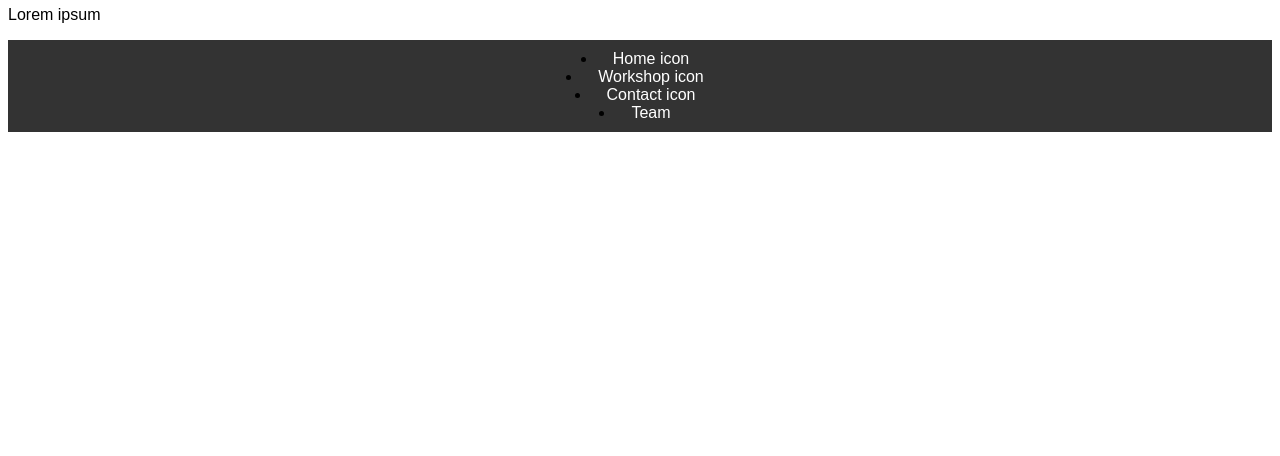
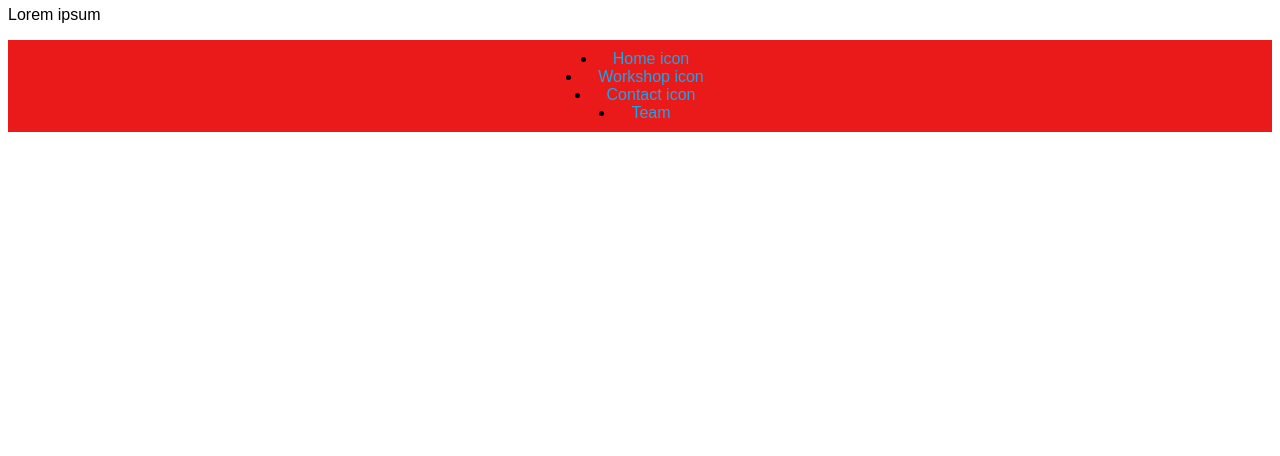
Before and after one commit to Ryzaak/KursGIT, a plain HTML site: page src/contact.html in a window 1280 px wide. Shown: the part 344-800 px from the top of the page. Drawn offline with Linux system fonts and the light colour scheme.

Commit message:
Change colors of contact page

```diff
--- a/src/contact.html
+++ b/src/contact.html
@@ -4,17 +4,17 @@
         font-family: Arial, sans-serif;
     }
     nav {
-        background-color: #333;
+        background-color: #eb1a1a;
         padding: 10px;
         text-align: center;
     }
     nav a {
-        color: #fff;
+        color: #1aa6e7;
         text-decoration: none;
         margin: 0 10px;
     }
     nav a:hover {
-        background-color: #555;
+        background-color: #bf23e6;
     }
 </style>
 <html lang="en">
```
